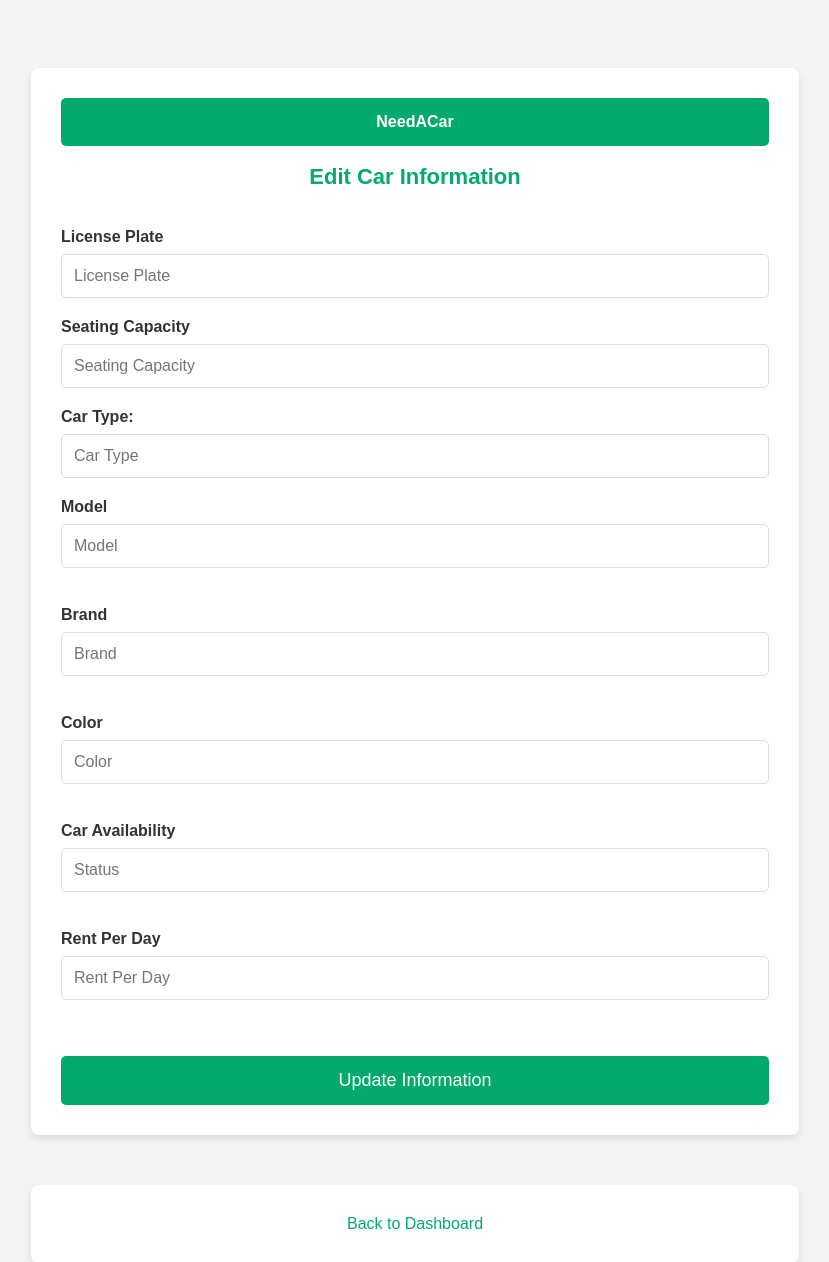
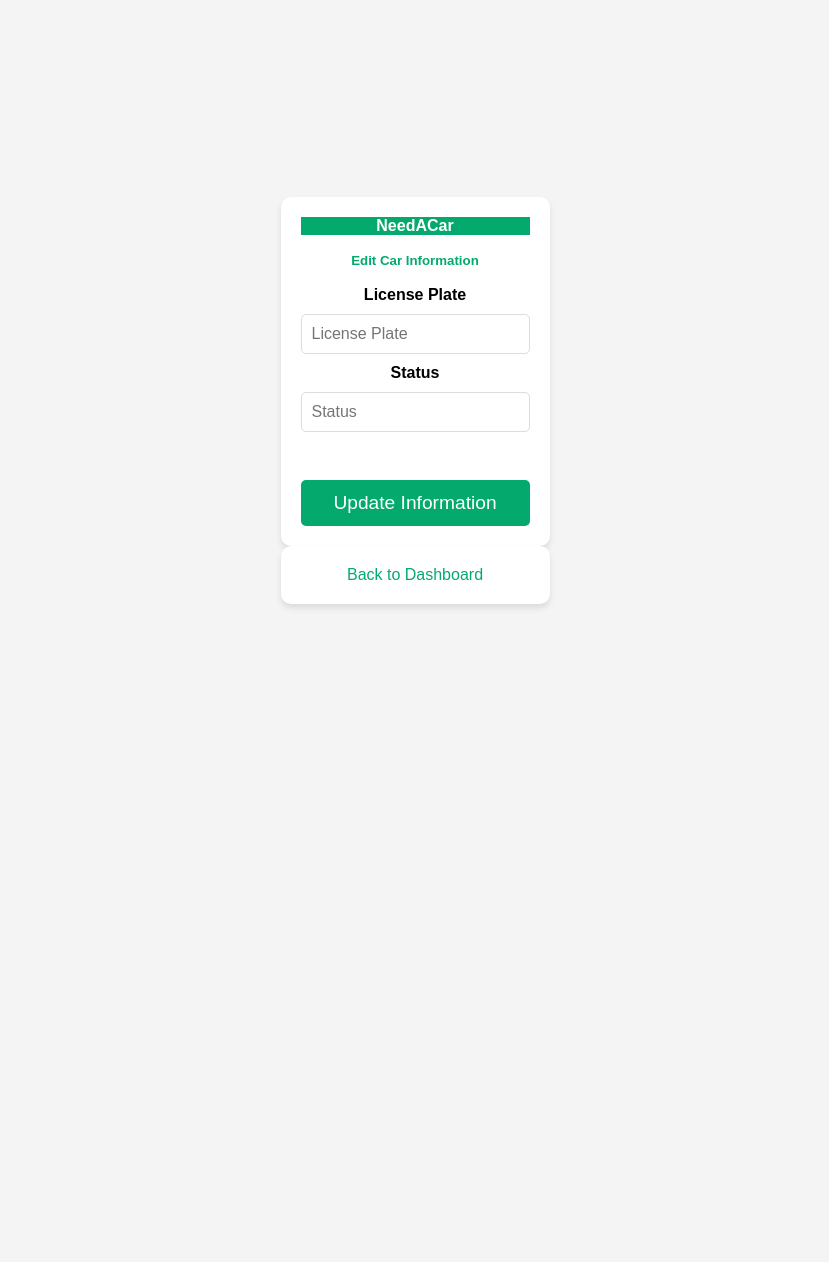
Before and after one commit to Lusaka2003/CSE370Project, a PHP site: page /modifycarinfo.php in a window 1280 px wide. Shown: the top 1262 px of the page, without its empty margins (225-1054 px from the left). After the commit the page ends 608 px from the top, so only its background shows below. Run offline with PHP 8.4, Linux system fonts and the light colour scheme.

Commit message:
Update modifycarinfo.php

```diff
--- a/modifycarinfo.php
+++ b/modifycarinfo.php
@@ -1,34 +1,30 @@
 <?php
 include "connect.php";
 
-$license_plate = $seating_capacity = $car_type = $model = $brand = $color = $status = $rent_per_day = "";
-$license_plateErr = $seating_capacityErr = $car_typeErr = $modelErr = $brandErr = $colorErr = $statusErr = $rent_per_dayErr = "";
+// Declare variables
+$License_plate=$Status="";
+$License_plateErr=$StatusErr="";
+// If the form is submitted
+if ($_SERVER["REQUEST_METHOD"] == "POST") {
+    // Capture the form data
+    $License_plate = $_POST['License_plate'];
+    $Status = $_POST['Status'];
 
-if ($_SERVER["REQUEST_METHOD"] == "POST") {
-    $license_plate = $_POST['license_plate'];
-    $seating_capacity = $_POST['seating_capacity'];
-    $car_type = $_POST['car_type'];
-    $model = $_POST['model'];
-    $brand = $_POST['brand'];
-    $color = $_POST['color'];
-    $status = $_POST['status'];
-    $rent_per_day = $_POST['rent_per_day'];
-
-    // Validate that license_plate is not empty
-    if (empty($license_plate)) {
-        $license_plateErr = "License plate is required.";
+    // Validate that USER_ID is not empty
+    if (empty($License_plate)) {
+        $License_plateErr = "License Plate is required.";
     }
 
     // If there are no validation errors, proceed to update the data
-    if (empty($license_plateErr) && empty($seating_capacityErr) && empty($car_typeErr) && empty($modelErr) && empty($brandErr) && empty($colorErr) && empty($statusErr) && empty($rent_per_dayErr)) {
-        // Prepare SQL query to update car data based on license_plate
+    if (empty($License_plateErr) && empty($StatusErr) ) {
+        // Prepare SQL query to update customer data based on USER_ID
         $query = "UPDATE car
-                  SET Seating_Capacity = '$seating_capacity', Car_Type = '$car_type', Model = '$model', Brand = '$brand', Color = '$color', Status = '$status', RentPerDay = '$rent_per_day'
-                  WHERE License_plate = '$license_plate'";
+                  SET Status = '$Status'
+                  WHERE License_plate = '$License_plate'";
 
         if (mysqli_query($conn, $query)) {
             echo "Car information updated successfully!";
-            // Redirect back to the dashboard
+            // Redirect back to the dashboard or wherever you want after the update
             header("Location: admin_dashboard.php");
             exit();
         } else {
@@ -37,21 +33,17 @@ if ($_SERVER["REQUEST_METHOD"] == "POST") {
     }
 }
 
-// Check if license_plate is provided for the form to update
-if (isset($_POST['license_plate'])) {
-    $license_plate = $_POST['license_plate'];
-    $sql = "SELECT * FROM car WHERE License_plate = '$license_plate'";
+// Check if USER_ID is provided for the form (via POST) to update
+if (isset($_POST['License_plate'])) {
+    $License_plate = $_POST['License_plate'];
+    $sql = "SELECT * FROM car WHERE License_plate = '$License_plate'";
     $result = mysqli_query($conn, $sql);
     if (mysqli_num_rows($result) > 0) {
         $row = mysqli_fetch_assoc($result);
         // Pre-fill the form with the existing data
-        $seating_capacity = $row['Seating_Capacity'];
-        $car_type = $row['Car_Type'];
-        $model = $row['Model'];
-        $brand = $row['Brand'];
-        $color = $row['Color'];
-        $status = $row['Status'];
-        $rent_per_day = $row['RentPerDay'];
+        $License_plate=$row['License_plate'];
+        $Status=$row['Status'];
+
     } else {
         echo "Car not found!";
         exit;
@@ -65,8 +57,8 @@ if (isset($_POST['license_plate'])) {
 <head>
     <meta charset="UTF-8">
     <meta name="viewport" content="width=device-width, initial-scale=1.0">
-    <title>Edit Car Information</title>
-    <link rel="stylesheet" href="styleeditcar.css">
+    <title>Edit Customer Information</title>
+    <link rel="stylesheet" href="styleeditcustomer.css">
 </head>
 <body>
 
@@ -77,45 +69,15 @@ if (isset($_POST['license_plate'])) {
         <br>
         <h5 style="color:#04AA6D;">Edit Car Information</h5>
         <br>
-        <!-- License Plate input field -->
-        <label for="license_plate"><b>License Plate</b></label><br>
-        <input type="text" placeholder="License Plate" name="license_plate" value="<?php echo $license_plate; ?>" required>
-        <span class="error"><?php echo $license_plateErr; ?></span><br>
+        <!-- User ID input field -->
+        <label for="License_plate"><b>License Plate</b></label><br>
+        <input type="text" placeholder="License Plate" name="License_plate" value="<?php echo $License_plate; ?>" required>
+        <span class="error"><?php echo $License_plateErr; ?></span><br>
 
-        <!-- Seating Capacity field -->
-        <label for="seating_capacity"><b>Seating Capacity</b></label><br>
-        <input type="number" placeholder="Seating Capacity" name="seating_capacity" value="<?php echo $seating_capacity; ?>" required>
-        <span class="error"><?php echo $seating_capacityErr; ?></span><br>
-
-        <!-- Car Type field -->
-        <label for="car_type"><b>Car Type:</b></label><br>
-        <input type="text" placeholder="Car Type" name="car_type" value="<?php echo $car_type; ?>" required>
-        <span class="error"><?php echo $car_typeErr; ?></span><br>
-
-        <!-- Model field -->
-        <label for="model"><b>Model</b></label><br>
-        <input type="text" placeholder="Model" name="model" value="<?php echo $model; ?>" required><br>
-        <span class="error"><?php echo $modelErr; ?></span><br>
-
-        <!-- Brand field -->
-        <label for="brand"><b>Brand</b></label><br>
-        <input type="text" placeholder="Brand" name="brand" value="<?php echo $brand; ?>" required><br>
-        <span class="error"><?php echo $brandErr; ?></span><br>
-
-        <!-- Color field -->
-        <label for="color"><b>Color</b></label><br>
-        <input type="text" placeholder="Color" name="color" value="<?php echo $color; ?>" required><br>
-        <span class="error"><?php echo $colorErr; ?></span><br>
-
-        <!-- Car Availability field -->
-        <label for="status"><b>Car Availability</b></label><br>
-        <input type="text" placeholder="Status" name="status" value="<?php echo $status; ?>" required><br>
-        <span class="error"><?php echo $statusErr; ?></span><br>
-
-        <!-- Rent Per Day field -->
-        <label for="rent_per_day"><b>Rent Per Day</b></label><br>
-        <input type="number" placeholder="Rent Per Day" name="rent_per_day" value="<?php echo $rent_per_day; ?>" required><br>
-        <span class="error"><?php echo $rent_per_dayErr; ?></span><br>
+        <!-- Name field -->
+        <label for="Status"><b>Status</b></label><br>
+        <input type="text" placeholder="Status" name="Status" value="<?php echo $Status; ?>" required>
+        <span class="error"><?php echo $StatusErr; ?></span><br>
 
         <br>
         <button type="submit" class="registerbtn">Update Information</button>
```
